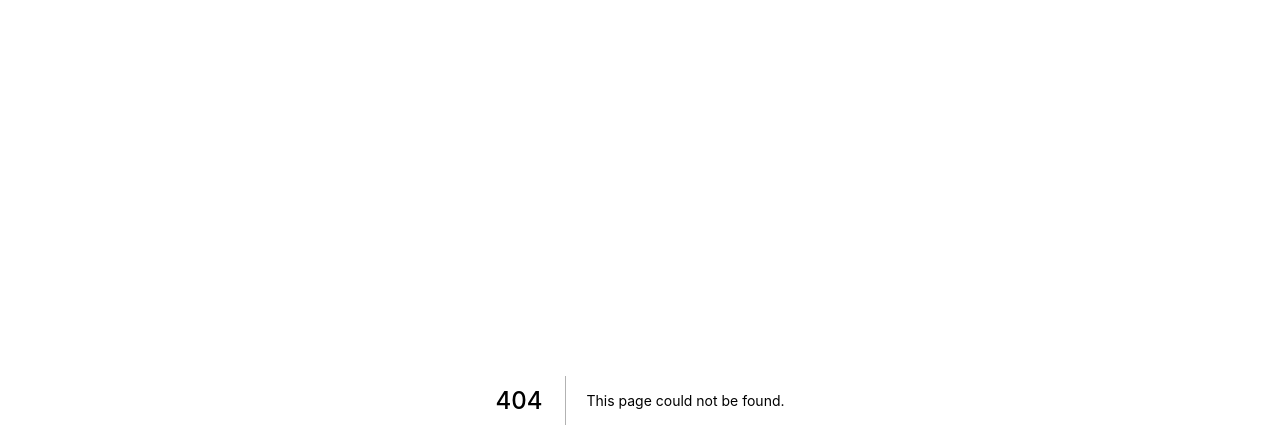
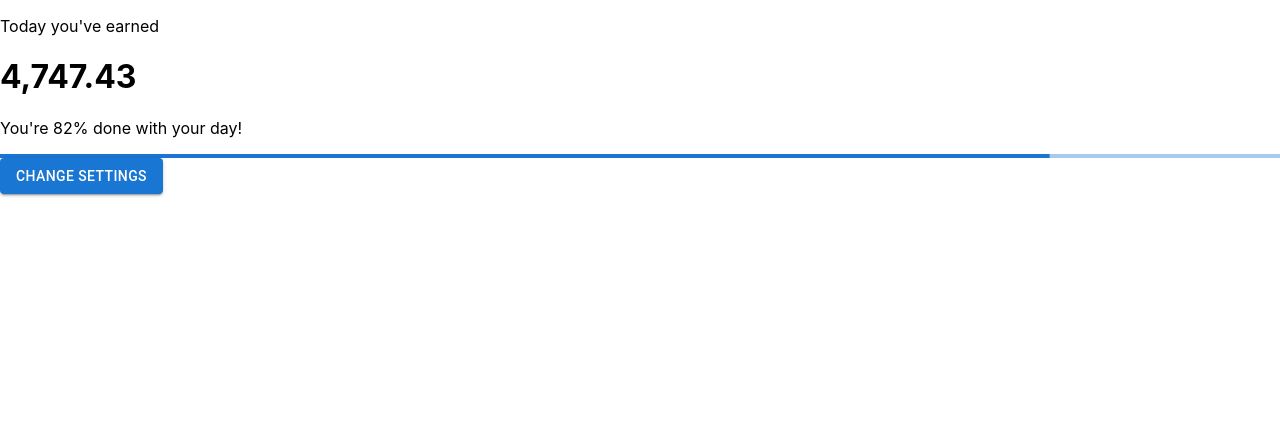
Before and after one commit to ryanarnold/secondly-earnings, a Next.js app: page /earnings in a window 1280 px wide. Before the commit this address had no page. Shown: the top 448 px of the page. Built offline with nearby package versions, Linux system fonts and the light colour scheme.

Commit message:
Implement EarningsPage

```diff
--- a/components/EarningsBox.tsx
+++ b/components/EarningsBox.tsx
@@ -31,7 +31,7 @@ function EarningsBox() {
     const amountFormatted = formatAmountToCurrency(isWorking ? amountSoFar : amountTotal);
 
     setCurrentAmount(amountFormatted);
-    setPercentageDone(Math.floor((amountSoFar / amountTotal) * 100));
+    setPercentageDone(isWorking ? Math.floor((amountSoFar / amountTotal) * 100) : 100);
 
     setTimeout(updateCurrentAmount, 1000);
   };
--- a/components/SettingsForm.tsx
+++ b/components/SettingsForm.tsx
@@ -151,7 +151,7 @@ function SettingsForm() {
       <Button variant="contained" onClick={updateSettingsInLocalStorage}>
         Save
       </Button>
-      <Button variant="outlined" href="/">
+      <Button variant="outlined" href="/earnings">
         Go Back
       </Button>
     </Box>
--- /dev/null
+++ b/pages/earnings.tsx
@@ -0,0 +1,18 @@
+import { Button } from '@mui/material';
+import React from 'react';
+import EarningsBox from '../components/EarningsBox';
+
+interface Props {}
+
+function EarningsPage({}: Props) {
+  return (
+    <div>
+      <EarningsBox />
+      <Button variant="contained" href="/settings">
+        Change Settings
+      </Button>
+    </div>
+  );
+}
+
+export default EarningsPage;
```
